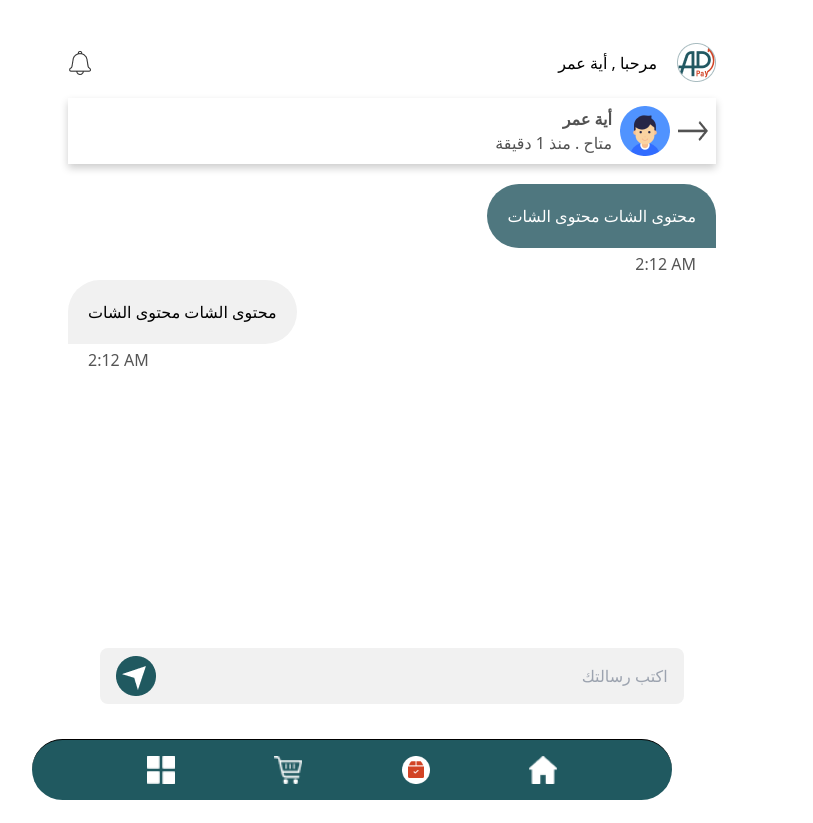
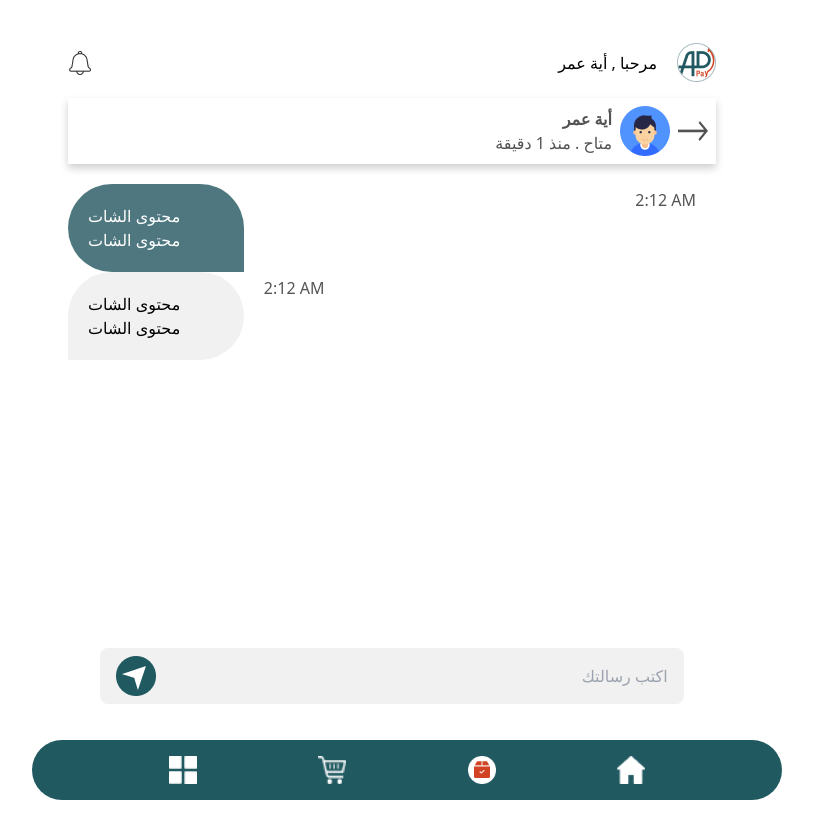
Before and after one commit to Impactmindz-Tech/arabic, a React (Vite) app: page /dashboard/message in a window 1280 px wide. Shown: the whole page, without its empty margins (248-1061 px from the left). Built offline with nearby package versions, Linux system fonts and the light colour scheme.

Commit message:
fixed some bugs

```diff
--- a/src/components/Cart/CartCard.jsx
+++ b/src/components/Cart/CartCard.jsx
@@ -27,8 +27,8 @@ function CartCard() {
           <div className="flex items-center justify-end gap-4">
             <div className="text-right">
               <h3 className="mb-4">تيشيرت رصاصى </h3>
-              <div className="border border-[#D24325] rounded-full flex px-1 w-[160px] sm:w-auto items-center justify-between">
-                <div className="flex justify-center left"><img src={Images.minus} alt="minus sign" className="cursor-pointer" onClick={()=>decrement()}/></div>
+              <div className="border border-[#D24325] rounded-full flex items-center justify-between">
+                <div className="flex justify-end left"><img src={Images.minus} alt="minus sign" className="cursor-pointer" onClick={()=>decrement()}/></div>
                 <div className="flex justify-center input  text-[#D24325] font-bold">{count}</div>
                 <div className="flex justify-center"><img src={Images.plus} alt="plus sign" className="cursor-pointer" onClick={()=>Increment()}/></div>
               </div>
--- a/src/index.css
+++ b/src/index.css
@@ -121,30 +121,23 @@ button.MuiButtonBase-root.MuiIconButton-root.MuiIconButton-sizeMedium.text-\[\#D
   border: none !important;
 }
 
-button.MuiButtonBase-root.MuiIconButton-root.MuiIconButton-sizeMedium.css-78trlr-MuiButtonBase-root-MuiIconButton-root{
+button.MuiButtonBase-root.MuiIconButton-root.MuiIconButton-sizeMedium.css-78trlr-MuiButtonBase-root-MuiIconButton-root {
   color: red;
 }
 
-
-
-button.MuiButtonBase-root.MuiIconButton-root.MuiIconButton-colorPrimary.MuiIconButton-sizeMedium.css-1kuq5xv-MuiButtonBase-root-MuiIconButton-root{
+button.MuiButtonBase-root.MuiIconButton-root.MuiIconButton-colorPrimary.MuiIconButton-sizeMedium.css-1kuq5xv-MuiButtonBase-root-MuiIconButton-root {
   color: rgba(0, 0, 0, 0.54) !important;
-
-
 }
-.MuiBox-root.css-1wnsr1i{
+.MuiBox-root.css-1wnsr1i {
   border-radius: 10px;
 }
 
-.bottomBoxShadow{
+.bottomBoxShadow {
   box-shadow: 0 4px 8px rgba(0, 0, 0, 0.2);
   /* box-shadow: rgba(0, 0, 0, 0.19) 0px 10px 20px, rgba(0, 0, 0, 0.23) 0px 6px 6px; */
 }
 
-
-
-.ShapesLeft{
-
+.ShapesLeft {
   display: flex;
   justify-content: center;
   align-items: center;
@@ -153,19 +146,15 @@ color: white;
   border-top-left-radius: 60px;
   border-bottom-left-radius: 60px;
   border-top-right-radius: 60px;
-  background-color: #4F777F;
+  background-color: #4f777f;
 }
 
 /* right */
 
-.right{
-  width: 100%;
+.right {
   display: flex;
-  flex-wrap: wrap;
-justify-content: start;
 }
-.ShapesRight{
-
+.ShapesRight {
   display: flex;
   justify-content: center;
   align-items: center;
@@ -174,42 +163,35 @@ color: rgb(0, 0, 0);
   border-top-right-radius: 60px;
   border-bottom-right-radius: 60px;
   border-top-left-radius: 60px;
-  background-color: #F1F1F1;
+  background-color: #f1f1f1;
 }
 
-.left{
+.left {
+  display: flex;
+}
+
+.bottomMenuBar {
+  max-width: 750px;
+  margin: 0 auto;
+
   width: 100%;
-  display: flex;
-  flex-wrap: wrap;
-justify-content: end;
 }
+
 @media (max-width: 767px) {
-  .left{
-    width: 100%;
+  .left {
     display: flex;
     flex-wrap: wrap;
     justify-content: end;
   }
 
-
-  .ShapesLeft{
-
-
+  .ShapesLeft {
     padding: 4vw;
-
   }
 
   /* right */
 
-    .right{
-      width: 100%;
-
-    }
-    .ShapesRight{
-
-
+  .ShapesRight {
     padding: 4vw;
-
   }
   .MuiBox-root.css-1wnsr1i {
     width: 90%;
--- a/src/layout/BottomMenu.jsx
+++ b/src/layout/BottomMenu.jsx
@@ -3,7 +3,8 @@ import Images from "../constant/Images"
 
 function BottomMenu() {
   return (
-    <div className="sm:w-[98%] sm:left-1 fixed bottom-0 left-50 border-t p-4 w-[50%] bg-[#205960] z-50 rounded-full">
+   //
+    <div className="sm:w-[98%] bottomMenuBar sm:left-1 fixed bottom-0 left-50  p-4 bg-[#205960] z-50 rounded-full">
         <div className="container flex justify-evenly">
             <div className="icon">
                <Link to="">
@@ -12,7 +13,7 @@ function BottomMenu() {
             </div>
 
             <div className="icon">
-               <Link to="">
+               <Link to="/dashboard/cart">
                <img src={Images.cartWhite} alt="cart white" className="sm:w-4 sm:h-4 w-7 h-7 object-cover"/>
                </Link>
             </div>
@@ -25,7 +26,7 @@ function BottomMenu() {
             </div>
 
             <div className="icon">
-               <Link to="">
+               <Link to="/dashboard/home">
                <img src={Images.home} alt="home" className=" sm:w-4 sm:h-4 w-7 h-7 object-cover"/>
                </Link>
             </div>
```
Lines whose indentation alone changed are shown as unchanged.
